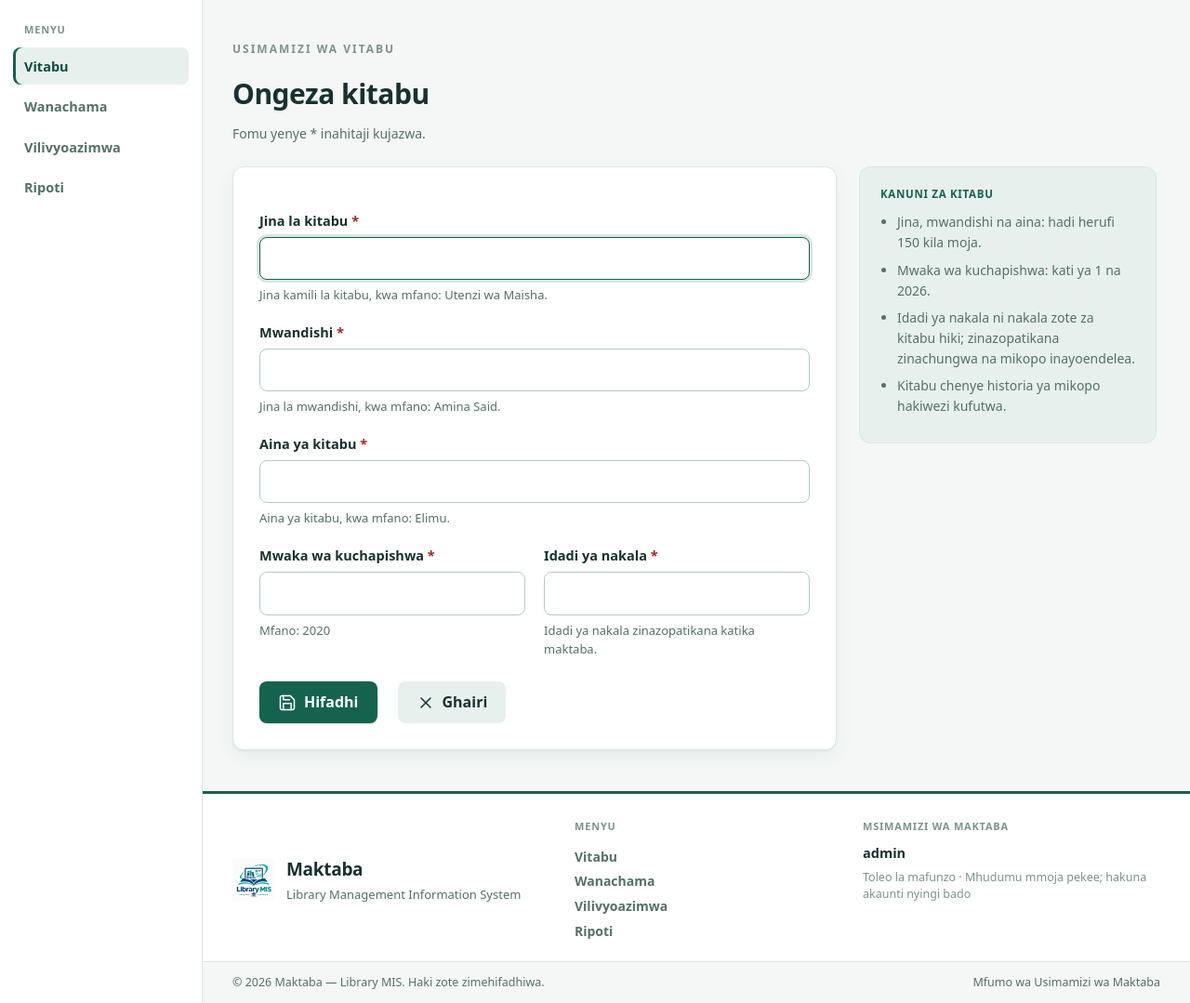
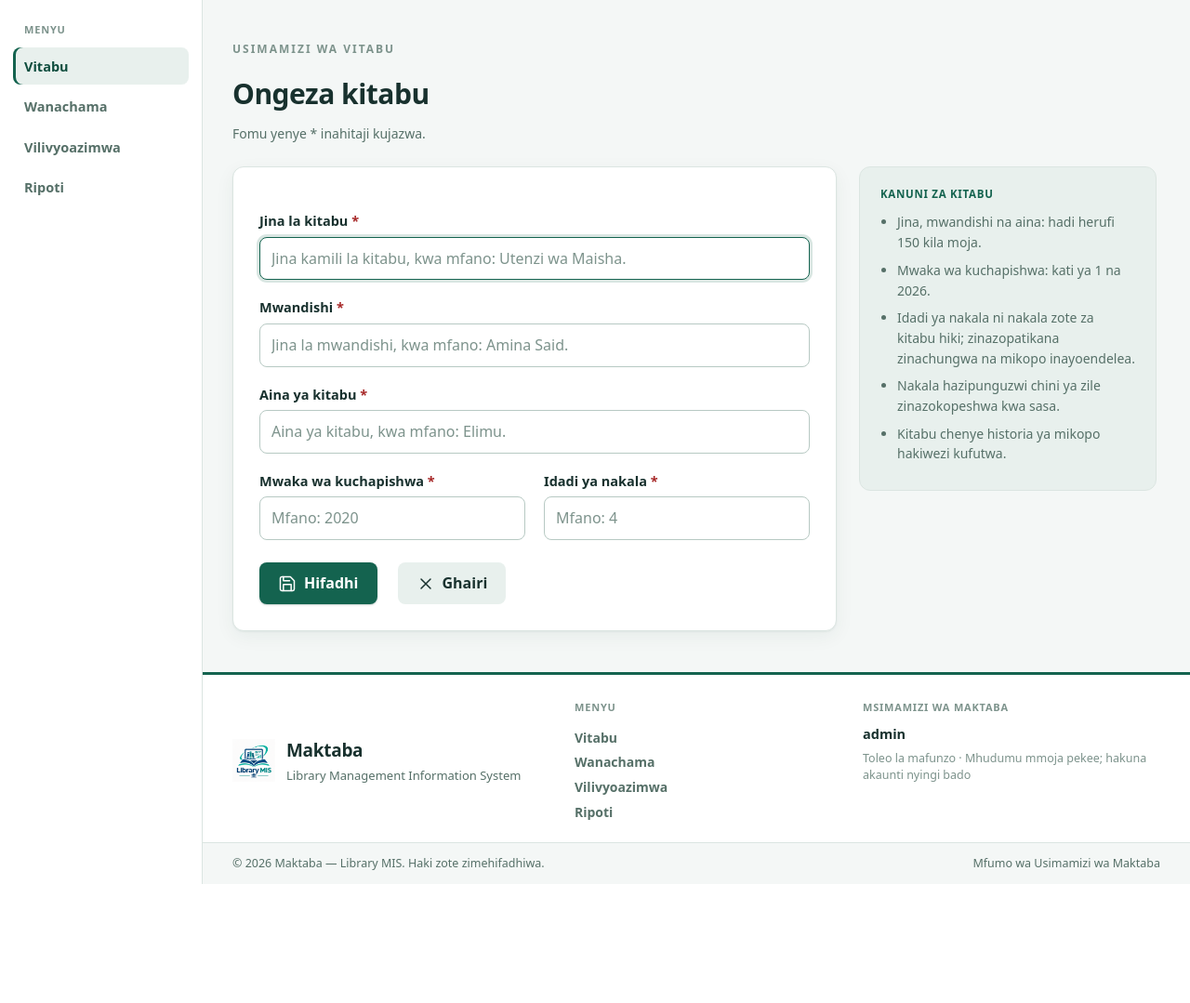
Before and after one commit to abalha/Simple-library-, a Flask app: page /books/new in a window 1280 px wide. Shown: the part 75-1154 px from the top of the page at 93% size. After the commit the page ends 1026 px from the top, so only its background shows below. Run offline with Flask 3, Linux system fonts and the light colour scheme; the visitor is signed in with stand-in values (Sample User, id 1).

Commit message:
Fomu: mifano ndani ya field na ukingo wa maudhui 1600px
- Maelezo ya kusaidia yamemovedwa kutoka chini ya field kwenda kwenye
  placeholder (mfano ndani ya field) na paneli ya "kanuni" kulia.
- Maudhui yote ya mfumo yana ukingo wa 1600px na yako kati ya skrini ili
  layout isichanike kwenye skrini pana sana; sehemu za kuingiza za fomu
  hazipanuliwi.

```diff
--- a/static/style.css
+++ b/static/style.css
@@ -41,6 +41,12 @@ body {
 }
 .wrap {
   padding: 28px 24px 40px;
+}
+/* Maudhui hafikwi kwenye skrini pana — hubaki nafasi ya kusoma */
+main.wrap {
+  width: 100%;
+  max-width: 1600px;
+  margin-inline: auto;
 }
 
 /* ---- Header na urambulisho ---- */
@@ -318,10 +324,9 @@ input::placeholder {
 .required {
   color: var(--danger);
 }
-.hint {
-  margin: 6px 0 0;
-  font-size: 13px;
-  color: var(--ink-soft);
+input::placeholder,
+textarea::placeholder {
+  color: var(--ink-faint);
 }
 .field-error {
   margin: 6px 0 0;
--- a/templates/_form.html
+++ b/templates/_form.html
@@ -1,4 +1,4 @@
-{# Mwongo wa fomu: maeneo ya lebo, maelezo ya kusaidia na hitilafu zinazohusika na kila field. #}
+{# Mwongo wa fomu: maeneo ya lebo, mfano ndani ya field na hitilafu zinazohusika na kila field. #}
 {% macro guidance(title, items) %}
   <aside class="guidance">
     <p class="guidance-title">{{ t(title) }}</p>
@@ -23,7 +23,7 @@
   {% endif %}
 {% endmacro %}
 
-{% macro text_field(id, label, value='', hint='', error='', type='text', placeholder='', maxlength='', minimum='', maximum='', inputmode='', autocomplete='', datalist='', autofocus=false) %}
+{% macro text_field(id, label, value='', error='', type='text', placeholder='', maxlength='', minimum='', maximum='', inputmode='', autocomplete='', datalist='', autofocus=false) %}
   <div class="field">
     <label for="{{ id }}">{{ t(label) }} <span class="required" aria-hidden="true">*</span></label>
     <input
@@ -31,7 +31,7 @@
       name="{{ id }}"
       type="{{ type }}"
       value="{{ value }}"
-      {% if placeholder %}placeholder="{{ placeholder }}"{% endif %}
+      {% if placeholder %}placeholder="{{ t(placeholder) }}"{% endif %}
       {% if maxlength %}maxlength="{{ maxlength }}"{% endif %}
       {% if minimum != '' %}min="{{ minimum }}"{% endif %}
       {% if maximum != '' %}max="{{ maximum }}"{% endif %}
@@ -40,24 +40,21 @@
       {% if datalist %}list="{{ datalist }}"{% endif %}
       {% if autofocus %}autofocus{% endif %}
       required
-      aria-describedby="{{ id }}-hint{% if error %} {{ id }}-error{% endif %}"
-      {% if error %}aria-invalid="true"{% endif %}
+      {% if error %}aria-describedby="{{ id }}-error" aria-invalid="true"{% endif %}
     />
-    {% if hint %}<p class="hint" id="{{ id }}-hint">{{ t(hint) }}</p>{% endif %}
     {% if error %}<p class="field-error" id="{{ id }}-error">{{ error }}</p>{% endif %}
   </div>
 {% endmacro %}
 
 {# options: (thamani, maandishi, imezuiwa) #}
-{% macro select_field(id, label, options, value='', hint='', error='', placeholder='') %}
+{% macro select_field(id, label, options, value='', error='', placeholder='') %}
   <div class="field">
     <label for="{{ id }}">{{ t(label) }} <span class="required" aria-hidden="true">*</span></label>
     <select
       id="{{ id }}"
       name="{{ id }}"
       required
-      aria-describedby="{{ id }}-hint{% if error %} {{ id }}-error{% endif %}"
-      {% if error %}aria-invalid="true"{% endif %}
+      {% if error %}aria-describedby="{{ id }}-error" aria-invalid="true"{% endif %}
     >
       {% if placeholder %}<option value="">{{ placeholder }}</option>{% endif %}
       {% for option in options %}
@@ -70,7 +67,6 @@
         </option>
       {% endfor %}
     </select>
-    {% if hint %}<p class="hint" id="{{ id }}-hint">{{ t(hint) }}</p>{% endif %}
     {% if error %}<p class="field-error" id="{{ id }}-error">{{ error }}</p>{% endif %}
   </div>
 {% endmacro %}
--- a/templates/form.html
+++ b/templates/form.html
@@ -3,18 +3,18 @@ block content %}
 <div class="form-page">
 <h1>{{ t('Badilisha taarifa') if editing else t('Ongeza kitabu') }}</h1>
 <p class="form-intro">{{ t('Fomu yenye * inahitaji kujazwa.') }}</p>
-{% set copies_hint = t('Hikiwezi kuwa chini ya {copies} zinazokopeshwa kwa sasa.').format(copies=borrowed_copies) if editing and borrowed_copies else t('Idadi ya nakala zinazopatikana katika maktaba.') %}
+{% set copies_rule = t('Hikiwezi kuwa chini ya {copies} zinazokopeshwa kwa sasa.').format(copies=borrowed_copies) if editing and borrowed_copies else t('Nakala hazipunguzwi chini ya zile zinazokopeshwa kwa sasa.') %}
 <div class="form-layout">
   <div class="form-main">
     {{ error_summary(errors) }}
     <form class="card form" method="post">
       <input type="hidden" name="csrf_token" value="{{ session.csrf_token }}" />
-      {{ text_field('title', 'Jina la kitabu', values.get('title', ''), 'Jina kamili la kitabu, kwa mfano: Utenzi wa Maisha.', errors.get('title', ''), maxlength=150, autofocus=true) }}
-      {{ text_field('author', 'Mwandishi', values.get('author', ''), 'Jina la mwandishi, kwa mfano: Amina Said.', errors.get('author', ''), maxlength=150) }}
-      {{ text_field('category', 'Aina ya kitabu', values.get('category', ''), 'Aina ya kitabu, kwa mfano: Elimu.', errors.get('category', ''), maxlength=150) }}
+      {{ text_field('title', 'Jina la kitabu', values.get('title', ''), errors.get('title', ''), placeholder='Jina kamili la kitabu, kwa mfano: Utenzi wa Maisha.', maxlength=150, autofocus=true) }}
+      {{ text_field('author', 'Mwandishi', values.get('author', ''), errors.get('author', ''), placeholder='Jina la mwandishi, kwa mfano: Amina Said.', maxlength=150) }}
+      {{ text_field('category', 'Aina ya kitabu', values.get('category', ''), errors.get('category', ''), placeholder='Aina ya kitabu, kwa mfano: Elimu.', maxlength=150) }}
       <div class="form-grid">
-        {{ text_field('publication_year', 'Mwaka wa kuchapishwa', values.get('publication_year', ''), 'Mfano: 2020', errors.get('publication_year', ''), type='number', minimum=1, maximum=current_year, inputmode='numeric') }}
-        {{ text_field('copies', 'Idadi ya nakala', values.get('copies', ''), copies_hint, errors.get('copies', ''), type='number', minimum=0, maximum=1000000, inputmode='numeric') }}
+        {{ text_field('publication_year', 'Mwaka wa kuchapishwa', values.get('publication_year', ''), errors.get('publication_year', ''), type='number', placeholder='Mfano: 2020', minimum=1, maximum=current_year, inputmode='numeric') }}
+        {{ text_field('copies', 'Idadi ya nakala', values.get('copies', ''), errors.get('copies', ''), type='number', placeholder='Mfano: 4', minimum=0, maximum=1000000, inputmode='numeric') }}
       </div>
       <div class="actions">
         <button class="button" type="submit">
@@ -31,6 +31,7 @@ block content %}
     t('Jina, mwandishi na aina: hadi herufi 150 kila moja.'),
     t('Mwaka wa kuchapishwa: kati ya 1 na {year}.').format(year=current_year),
     t('Idadi ya nakala ni nakala zote za kitabu hiki; zinazopatikana zinachungwa na mikopo inayoendelea.'),
+    copies_rule,
     t('Kitabu chenye historia ya mikopo hakiwezi kufutwa.')
   ]) }}
 </div>
--- a/templates/loan_form.html
+++ b/templates/loan_form.html
@@ -26,9 +26,9 @@
         {% endfor %}
       </datalist>
 
-      {{ text_field('member_number', 'Namba ya mwanachama', values.get('member_number', ''), 'Jaza namba ya mwanachama aliyosajiliwa, kwa mfano ST001.', errors.get('member_number', ''), maxlength=50, autofocus=true, autocomplete='off', datalist='member-numbers') }}
+      {{ text_field('member_number', 'Namba ya mwanachama', values.get('member_number', ''), errors.get('member_number', ''), placeholder='Mfano: ST001', maxlength=50, autofocus=true, autocomplete='off', datalist='member-numbers') }}
 
-      {{ select_field('book_id', 'Kitabu', book_options, values.get('book_id', ''), 'Kila kitabu huonyeshwa pamoja na nakala zinazopatikana kwa sasa.', errors.get('book_id', ''), '-- ' ~ t('Chagua kitabu') ~ ' --') }}
+      {{ select_field('book_id', 'Kitabu', book_options, values.get('book_id', ''), errors.get('book_id', ''), '-- ' ~ t('Chagua kitabu') ~ ' --') }}
 
       <p class="form-note">
         {{ t('Muda wa kuazima ni siku') }} {{ loan_days }}. {{ t('Kitabu utaazimwa leo; tarehe ya mwisho itakuwa {due}.').format(due=due_date|display_date) }}
```
Also changed, not shown: PROGRESS.md (+11 -6 lines), templates/member_form.html (+5 -6 lines), test_app.py (+8 -7 lines), README.md.
